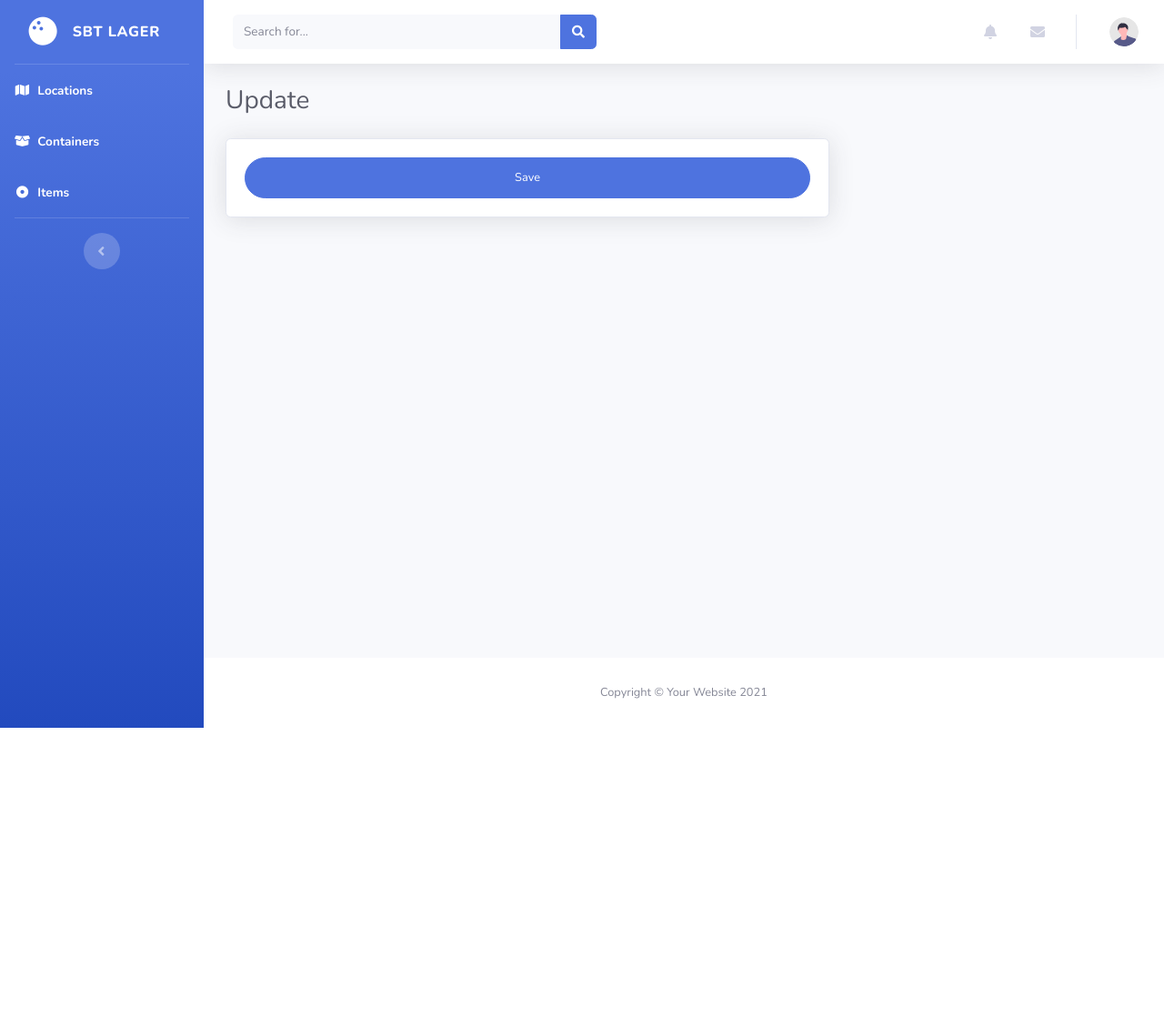
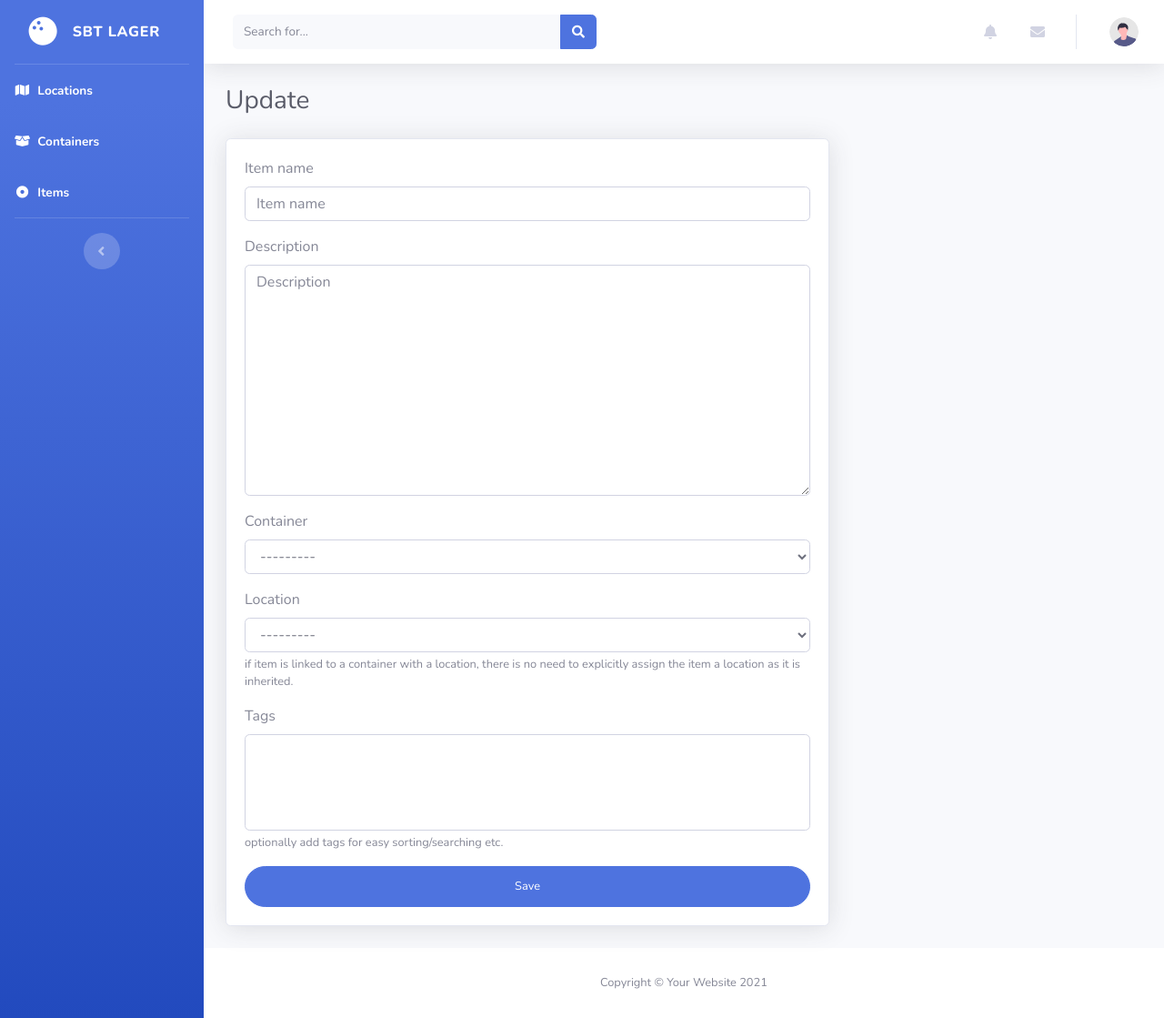
Before and after one commit to danniranderis/django-simpleims, a Django app: template ims/templates/item_update_form.html in a window 1280 px wide. Shown: the whole page at 91% size. Before the commit the page ends 800 px from the top, so only its background shows below. Run offline with Django 3.2, Linux system fonts and the light colour scheme; the template is opened without the code that fills it: values that come from a table or form of the project are taken from there, others are empty; parts of the project's set-up code (start-up, migrations or seed data) failed here and were passed over; some libraries are stand-ins or nearby versions.

Commit message:
Added django-autocomplete-light for beautiful multiselect and auto-create of tags.

```diff
--- a/django_simpleims/settings.py
+++ b/django_simpleims/settings.py
@@ -35,6 +35,10 @@ INTERNAL_IPS = [
 # Application definition
 
 INSTALLED_APPS = [
+    # Thrid-party apps required first
+    'dal',
+    'dal_select2',
+
     # Django
     'django.contrib.admin',
     'django.contrib.auth',
--- /dev/null
+++ b/ims/forms.py
@@ -0,0 +1,13 @@
+from django import forms
+from dal import autocomplete
+from .models import Item
+
+
+class ItemForm(forms.ModelForm):
+    class Meta:
+        model = Item
+        fields = '__all__'
+        widgets = {
+            'tags': autocomplete.ModelSelect2Multiple(
+                url='ims:tag-autocomplete'),
+        }
--- a/ims/templates/item_update_form.html
+++ b/ims/templates/item_update_form.html
@@ -1,5 +1,8 @@
 {% extends 'base_page.html' %}
 {% load i18n static bootstrap4 %}
+
+{% block insert_in_header %}{{ block.super }}{{ form.media.css }}{% endblock %}
+{% block js-load-bottom %}{{ block.super }}{{ form.media.js }}{% endblock %}
 
 {% block title %}{% trans 'Update' %} {{ object }} | {{ block.super }}{% endblock %}
 {% block page-title %}{% trans 'Update' %} {{ object }}{% endblock %}
--- a/ims/urls.py
+++ b/ims/urls.py
@@ -4,7 +4,7 @@ from django.contrib.auth.decorators import login_required
 from .views import (check_scanned_uuid, LocationView, ContainerView,
                     ItemView, LocationListView, ContainerListView,
                     ItemListView, LocationUpdateView, ContainerUpdateView,
-                    ItemUpdateView)
+                    ItemUpdateView, TagsAutocomplete)
 
 app_name = 'ims'
 
@@ -37,4 +37,6 @@ urlpatterns = [
     path('containers/', include((container_patterns, 'ims'),
                                 namespace='container')),
     path('items/', include((item_patterns, 'ims'), namespace='item')),
+    path('tags/autocomplete/', TagsAutocomplete.as_view(create_field='name'),
+         name='tag-autocomplete'),
 ]
```
Also changed, not shown: ims/views.py (+12 -2 lines), 2 other files.
